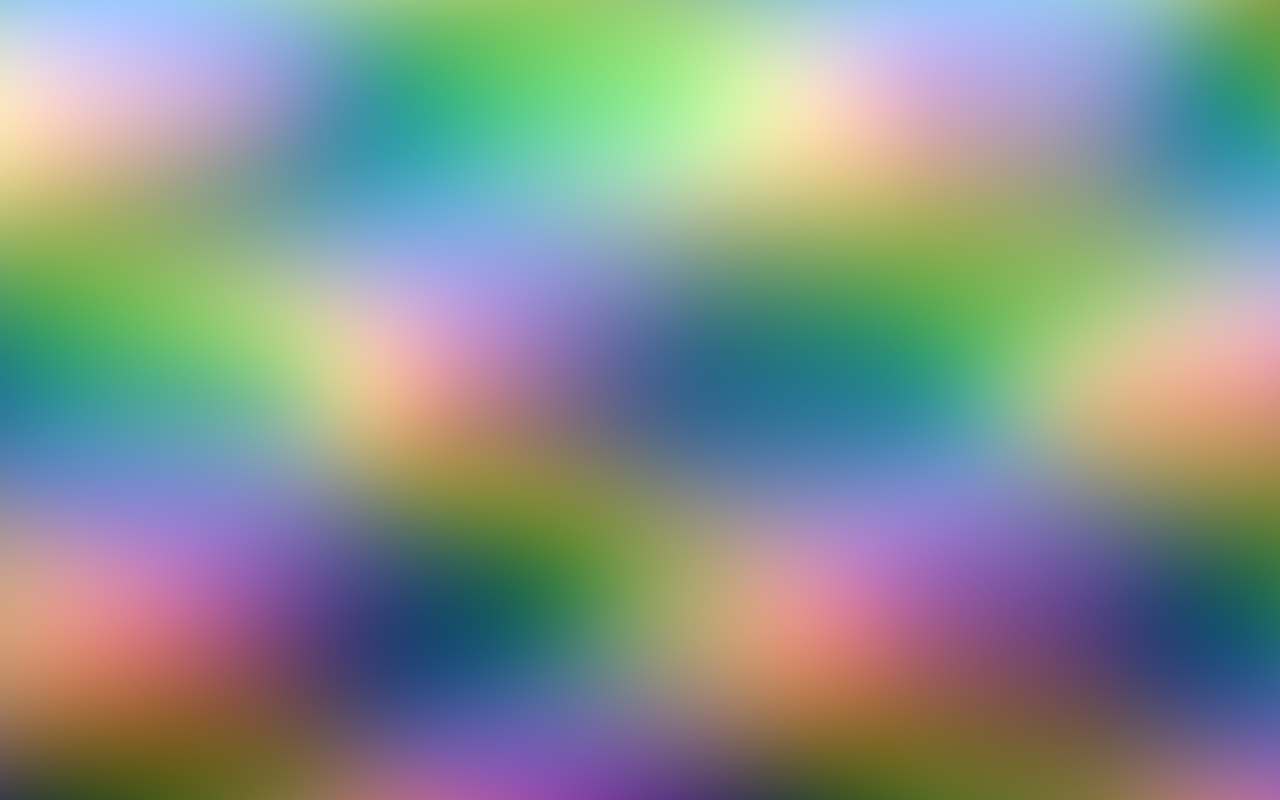
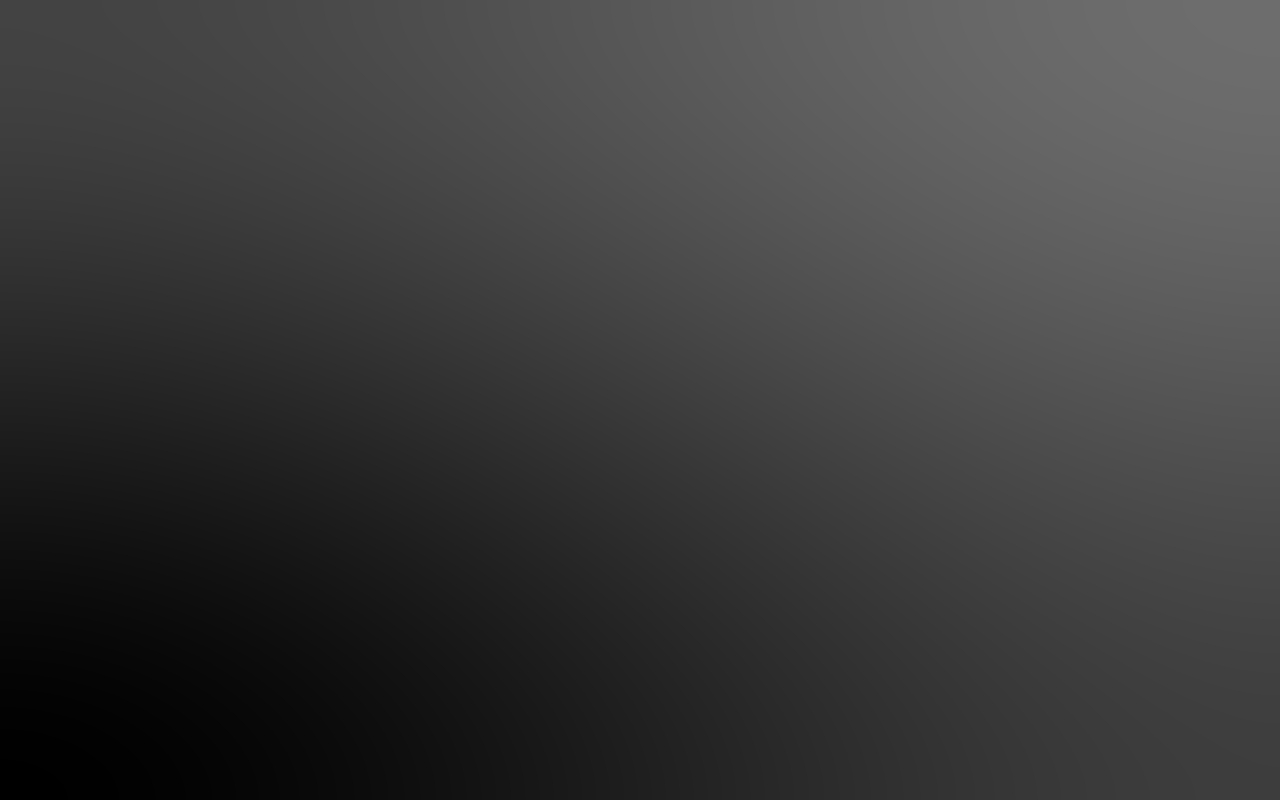
Before and after one commit to vincko/shader-art, a website: page index.html in a window 1280 px wide. Drawn offline with nearby package versions, Linux system fonts and the light colour scheme.

Commit message:
splits out materials

```diff
--- a/app.js
+++ b/app.js
@@ -10,52 +10,7 @@ let renderer = new THREE.WebGLRenderer();
 renderer.setSize(window.innerWidth, window.innerHeight);
 document.body.appendChild(renderer.domElement);
 
-let material = new THREE.ShaderMaterial({
-    fragmentShader: `
-        precision mediump float;
-
-        uniform float uTime; // Passed from JavaScript to control motion
-        uniform vec2 uResolution; // Screen resolution
-
-        // Simple hash function to generate random values
-        float hash(vec2 p) {
-            return fract(sin(dot(p, vec2(12.9898, 78.233))) * 43758.5453);
-        }
-
-        float smoothNoise(vec2 uv) {
-            vec2 grid = floor(uv);
-            vec2 frac = fract(uv);
-
-            // Four corners of the grid square
-            float tl = hash(grid);                   // top-left
-            float tr = hash(vec2(grid.x + 1.0, grid.y));      // top-right
-            float bl = hash(vec2(grid.x, grid.y + 1.0));      // bottom-left
-            float br = hash(vec2(grid.x + 1.0, grid.y + 1.0));  // bottom-right
-
-            // Smooth interpolation (using a smoothstep function)
-            vec2 sm = smoothstep(0.0, 1.0, frac);
-            return mix(mix(tl, tr, sm.x), mix(bl, br, sm.x), sm.y);
-        }
-
-        void main() {
-            vec2 st = gl_FragCoord.xy / uResolution.xy;
-
-            float xNoise = smoothNoise(vec2(0.5 + st.x * 10.0 * sin(uTime) + sin(3.14 / 2.0 + 2.0 * uTime), st.y * 5.0 * sin(2.0 * uTime) + sin(3.14 / 2.0 + 2.0 * uTime)));
-            float noise = xNoise;
-
-            // Simple moving sinusoidal pattern
-            float colorValueRed = 0.5 + 0.4 * sin(3.14 / 2.0 + st.x * 10.0 + uTime + noise) * sin(st.y * 10.0 + uTime) + 0.1 * sin(3.14 / 2.0 + st.x + uTime + noise) * sin(st.y * 2.0 + uTime);
-            float colorValueBlue = 0.5 + 0.2 * sin(st.x * 10.0 + 2.0 * uTime + noise) * sin(st.y * 10.0 + uTime) + 0.3 * sin(3.14 / 2.0 + st.x + uTime + noise) * sin(st.y * 2.0 + uTime);;
-            float colorValueGreen = 0.5 + 0.3 * sin(3.14 / 4.0 + st.x * 10.0 + uTime + noise) * sin(st.y * 10.0 + 3.0 * uTime) + 0.2 * sin(3.14 / 2.0 + st.x + uTime + noise) * sin(st.y * 2.0 + uTime);;
-
-            gl_FragColor = vec4(colorValueRed, colorValueBlue, colorValueGreen, 1.0);
-        }
-    `,
-    uniforms: {
-        uTime: { value: 1.0 },
-        uResolution: { value: new THREE.Vector2() }
-    }
-});
+let material = noiseMaterial;
 
 let geometry = new THREE.PlaneBufferGeometry(window.innerWidth, window.innerHeight);
 let plane = new THREE.Mesh(geometry, material);
--- a/index.html
+++ b/index.html
@@ -18,6 +18,7 @@
 
 <body>
     <script src="https://cdnjs.cloudflare.com/ajax/libs/three.js/r128/three.min.js"></script>
+    <script src="materials.js"></script>
     <script src="app.js"></script>
 </body>
 
--- /dev/null
+++ b/materials.js
@@ -0,0 +1,87 @@
+let pocMaterial = new THREE.ShaderMaterial({
+    fragmentShader: `
+        precision mediump float;
+
+        uniform float uTime; // Passed from JavaScript to control motion
+        uniform vec2 uResolution; // Screen resolution
+
+        // Simple hash function to generate random values
+        float hash(vec2 p) {
+            return fract(sin(dot(p, vec2(12.9898, 78.233))) * 43758.5453);
+        }
+
+        float smoothNoise(vec2 uv) {
+            vec2 grid = floor(uv);
+            vec2 frac = fract(uv);
+
+            // Four corners of the grid square
+            float tl = hash(grid);                   // top-left
+            float tr = hash(vec2(grid.x + 1.0, grid.y));      // top-right
+            float bl = hash(vec2(grid.x, grid.y + 1.0));      // bottom-left
+            float br = hash(vec2(grid.x + 1.0, grid.y + 1.0));  // bottom-right
+
+            // Smooth interpolation (using a smoothstep function)
+            vec2 sm = smoothstep(0.0, 1.0, frac);
+            return mix(mix(tl, tr, sm.x), mix(bl, br, sm.x), sm.y);
+        }
+
+        void main() {
+            vec2 st = gl_FragCoord.xy / uResolution.xy;
+
+            float xNoise = smoothNoise(vec2(0.5 + st.x * 10.0 * sin(uTime) + sin(3.14 / 2.0 + 2.0 * uTime), st.y * 5.0 * sin(2.0 * uTime) + sin(3.14 / 2.0 + 2.0 * uTime)));
+            float noise = xNoise;
+
+            // Simple moving sinusoidal pattern
+            float colorValueRed = 0.5 + 0.4 * sin(3.14 / 2.0 + st.x * 10.0 + uTime + noise) * sin(st.y * 10.0 + uTime) + 0.1 * sin(3.14 / 2.0 + st.x + uTime + noise) * sin(st.y * 2.0 + uTime);
+            float colorValueBlue = 0.5 + 0.2 * sin(st.x * 10.0 + 2.0 * uTime + noise) * sin(st.y * 10.0 + uTime) + 0.3 * sin(3.14 / 2.0 + st.x + uTime + noise) * sin(st.y * 2.0 + uTime);;
+            float colorValueGreen = 0.5 + 0.3 * sin(3.14 / 4.0 + st.x * 10.0 + uTime + noise) * sin(st.y * 10.0 + 3.0 * uTime) + 0.2 * sin(3.14 / 2.0 + st.x + uTime + noise) * sin(st.y * 2.0 + uTime);;
+
+            gl_FragColor = vec4(colorValueRed, colorValueBlue, colorValueGreen, 1.0);
+        }
+    `,
+    uniforms: {
+        uTime: { value: 1.0 },
+        uResolution: { value: new THREE.Vector2() }
+    }
+});
+
+let noiseMaterial = new THREE.ShaderMaterial({
+    fragmentShader: `
+        precision mediump float;
+
+        uniform float uTime; // Passed from JavaScript to control motion
+        uniform vec2 uResolution; // Screen resolution
+
+        // Simple hash function to generate random values
+        float hash(vec2 p) {
+            return fract(sin(dot(p, vec2(12.9898, 78.233))) * 43758.5453);
+        }
+
+        float smoothNoise(vec2 uv) {
+            vec2 grid = floor(uv);
+            vec2 frac = fract(uv);
+
+            // Four corners of the grid square
+            float tl = hash(grid);                   // top-left
+            float tr = hash(vec2(grid.x + 1.0, grid.y));      // top-right
+            float bl = hash(vec2(grid.x, grid.y + 1.0));      // bottom-left
+            float br = hash(vec2(grid.x + 1.0, grid.y + 1.0));  // bottom-right
+
+            // Smooth interpolation (using a smoothstep function)
+            vec2 sm = smoothstep(0.0, 1.0, frac);
+            return mix(mix(tl, tr, sm.x), mix(bl, br, sm.x), sm.y);
+        }
+
+        void main() {
+            vec2 st = gl_FragCoord.xy / uResolution.xy;
+
+            float noise = smoothNoise(st);
+
+            gl_FragColor = vec4(noise, noise, noise, 1.0);
+        }
+    `,
+    uniforms: {
+        uTime: { value: 1.0 },
+        uResolution: { value: new THREE.Vector2() }
+    }
+});
```
